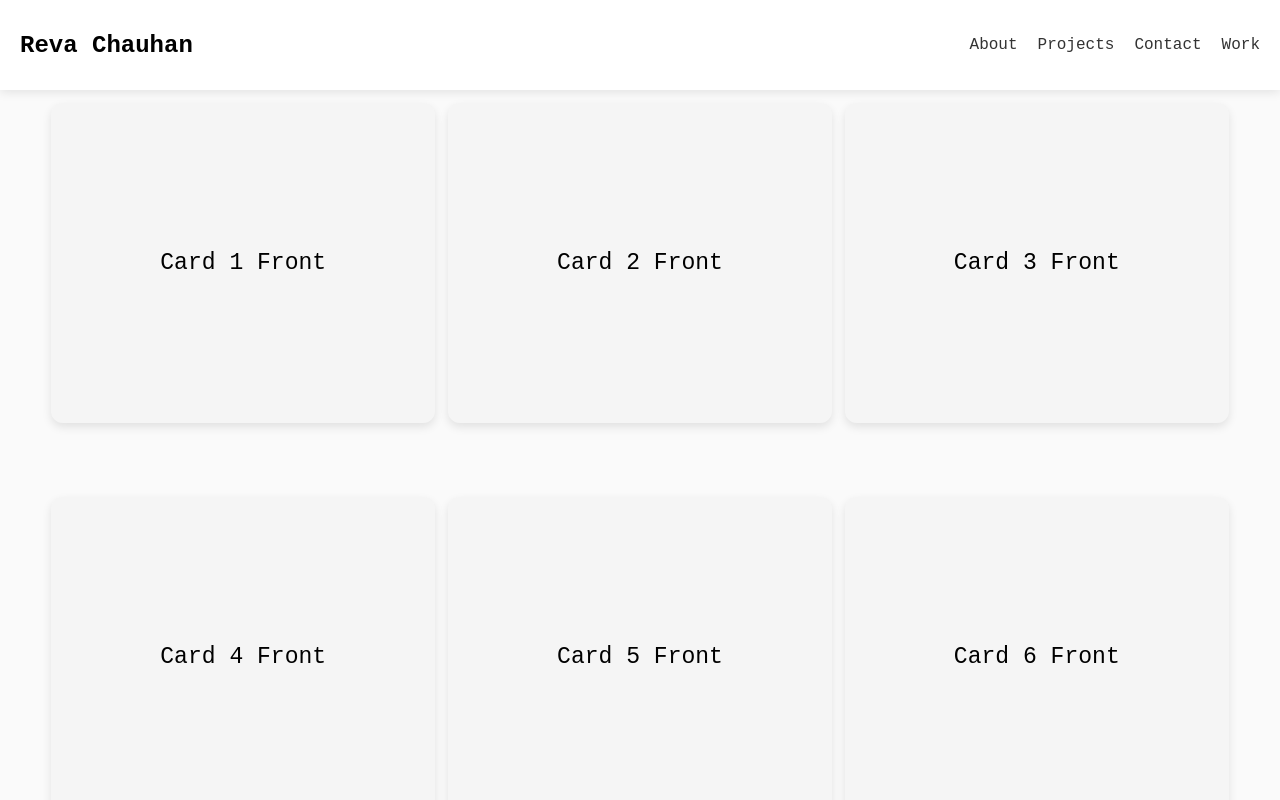
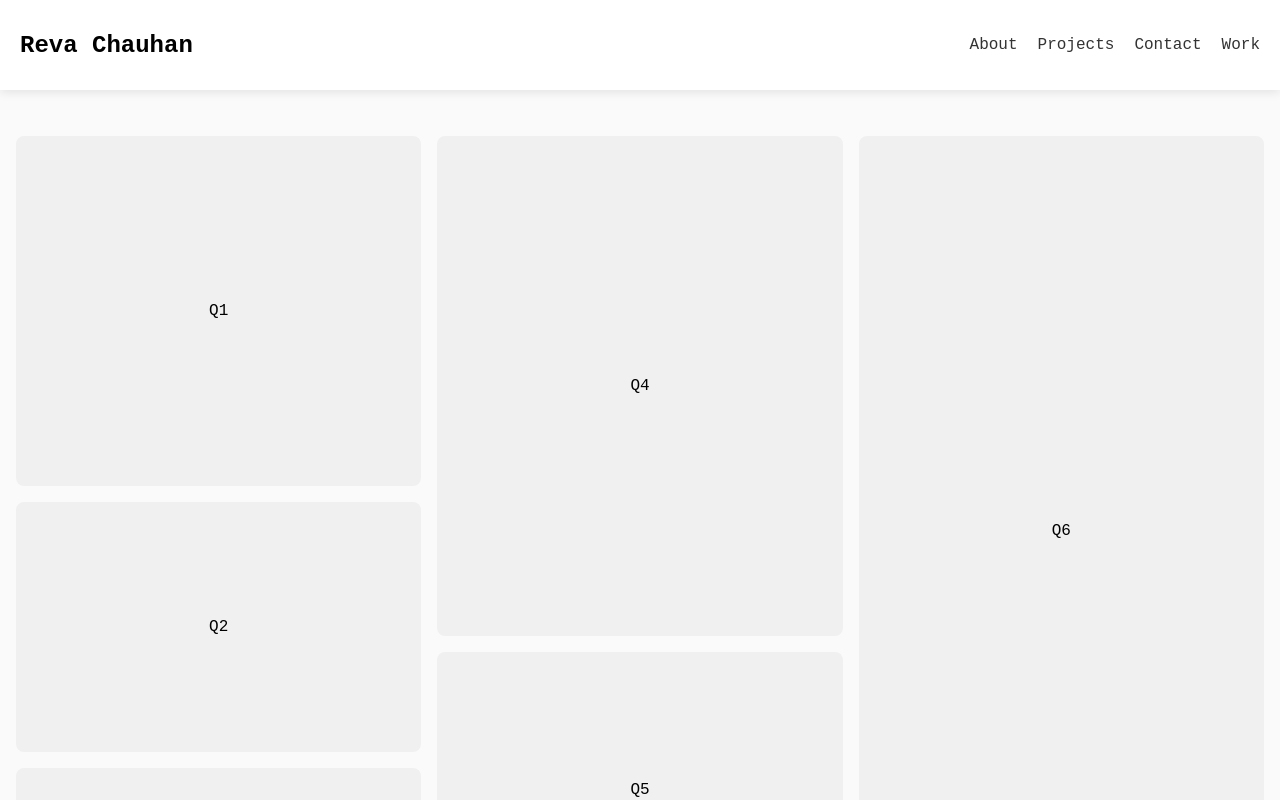
Before and after one commit to RevaLaxmi/RevaWP, a Next.js app: page / in a window 1280 px wide. Built offline with nearby package versions, Linux system fonts and the light colour scheme.

Commit message:
preferred collage structure achieved

```diff
--- a/src/components/FlipCard.tsx
+++ b/src/components/FlipCard.tsx
@@ -1,36 +1,49 @@
-// src/components/FlipCard.tsx
-import React, { useState } from "react";
-import ReactCardFlip from "react-card-flip";
+'use client';
 
-type FlipCardProps = {
-  front: React.ReactNode;
-  back: React.ReactNode;
+import React from 'react';
+import ReactCardFlip from 'react-card-flip';
+
+interface FlipCardProps {
+  front: string;
+  back: string;
   style?: React.CSSProperties;
-};
+}
 
 const FlipCard: React.FC<FlipCardProps> = ({ front, back, style }) => {
-  const [isFlipped, setIsFlipped] = useState(false);
+  const [isFlipped, setIsFlipped] = React.useState(false);
 
-  const handleClick = () => setIsFlipped(!isFlipped);
-
-  const cardStyle: React.CSSProperties = {
-    backgroundColor: "#f5f5f5",
-    borderRadius: "12px",
-    display: "flex",
-    justifyContent: "center",
-    alignItems: "center",
-    cursor: "pointer",
-    boxShadow: "0 4px 10px rgba(0,0,0,0.1)",
-    transition: "transform 0.3s ease",
-    ...style, // dynamic sizing comes from parent
+  const handleClick = () => {
+    setIsFlipped(!isFlipped);
   };
 
   return (
     <ReactCardFlip isFlipped={isFlipped} flipDirection="horizontal">
-      <div onClick={handleClick} style={cardStyle}>
+      <div
+        onClick={handleClick}
+        style={{
+          ...style,
+          backgroundColor: '#f0f0f0',
+          display: 'flex',
+          alignItems: 'center',
+          justifyContent: 'center',
+          borderRadius: '8px',
+          cursor: 'pointer',
+        }}
+      >
         {front}
       </div>
-      <div onClick={handleClick} style={{ ...cardStyle, backgroundColor: "#e0e0e0" }}>
+      <div
+        onClick={handleClick}
+        style={{
+          ...style,
+          backgroundColor: '#d0d0d0',
+          display: 'flex',
+          alignItems: 'center',
+          justifyContent: 'center',
+          borderRadius: '8px',
+          cursor: 'pointer',
+        }}
+      >
         {back}
       </div>
     </ReactCardFlip>
--- a/src/components/HomeContent.tsx
+++ b/src/components/HomeContent.tsx
@@ -1,39 +1,39 @@
-// src/components/HomeContent.tsx
-import FlipCard from "./FlipCard";
+'use client';
 
-const HomeContent = () => {
-  const cardStyles = [
-    { width: "30vw", height: "40vh" },
-    { width: "30vw", height: "40vh" },
-    { width: "30vw", height: "40vh" },
-    { width: "30vw", height: "40vh" },
-    { width: "30vw", height: "40vh" },
-    { width: "30vw", height: "40vh" },
-  ];
+import React from 'react';
+import FlipCard from './FlipCard';
 
+const HomeContent: React.FC = () => {
   return (
     <div
       style={{
-        display: "flex",
-        flexWrap: "wrap",
-        justifyContent: "center",
-        alignItems: "center",
-        gap: "1vw",
-        width: "100vw",
-        height: "100vh",
-        padding: "1vw",
-        boxSizing: "border-box",
-        overflow: "auto", // in case it overflows slightly
+        display: 'flex',
+        flexDirection: 'row',
+        width: '100vw',
+        height: 'calc(100vh - 60px)', // Adjust this value according to your navigation bar height
+        gap: '1rem',
+        padding: '1rem',
+        boxSizing: 'border-box',
+        marginTop: '60px', // Push content down from the navbar
       }}
     >
-      {cardStyles.map((style, idx) => (
-        <FlipCard
-          key={idx}
-          front={<div style={{ fontSize: "1.8vw" }}>Card {idx + 1} Front</div>}
-          back={<div style={{ fontSize: "1.8vw" }}>Card {idx + 1} Back</div>}
-          style={style}
-        />
-      ))}
+      {/* Column 1 */}
+      <div style={{ flex: 1, display: 'flex', flexDirection: 'column', gap: '1rem' }}>
+        <FlipCard front="Q1" back="A1" style={{ width: '100%', height: '350px' }} />
+        <FlipCard front="Q2" back="A2" style={{ width: '100%', height: '250px' }} />
+        <FlipCard front="Q3" back="A3" style={{ width: '100%', height: '160px' }} />
+      </div>
+
+      {/* Column 2 */}
+      <div style={{ flex: 1, display: 'flex', flexDirection: 'column', gap: '1rem' }}>
+        <FlipCard front="Q4" back="A4" style={{ width: '100%', height: '500px' }} />
+        <FlipCard front="Q5" back="A5" style={{ width: '100%', height: '275px' }} />
+      </div>
+
+      {/* Column 3 */}
+      <div style={{ flex: 1, display: 'flex', flexDirection: 'column' }}>
+        <FlipCard front="Q6" back="A6" style={{ width: '100%', height: '790px' }} />
+      </div>
     </div>
   );
 };
```
